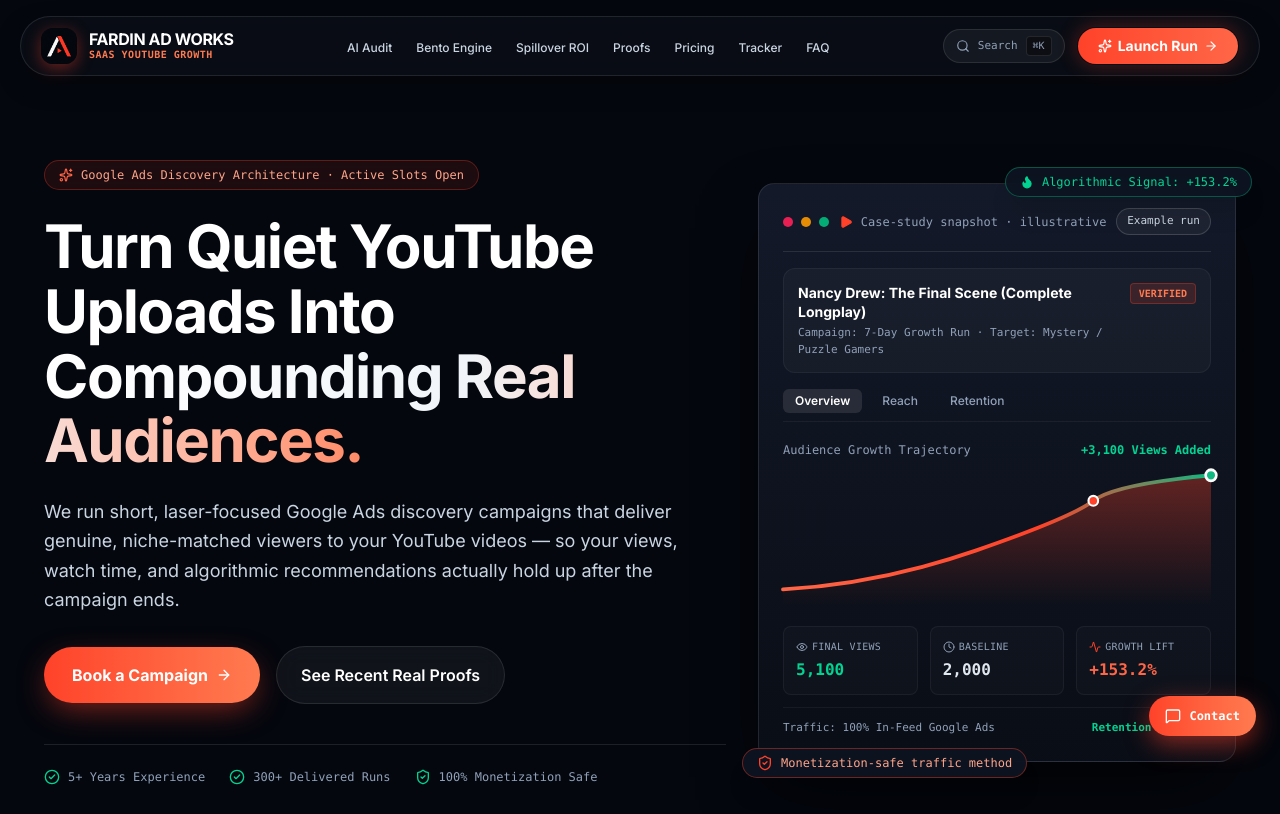
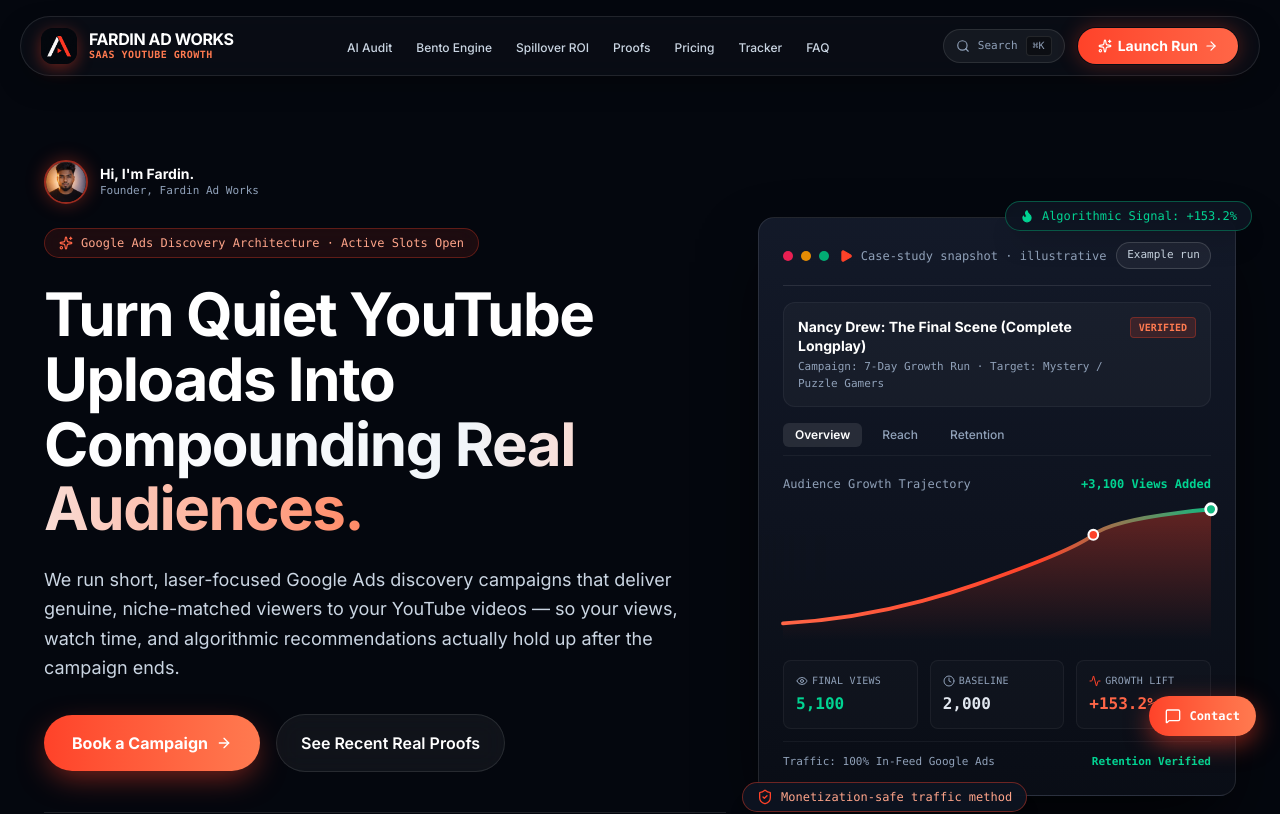
Before and after one commit to carrybit-dev/ad-works, a Next.js app: page / in a window 1280 px wide. Shown: the top 814 px of the page. Built offline with nearby package versions, Linux system fonts and the light colour scheme.

Commit message:
Add founder photo chip to hero

```diff
--- a/src/components/Hero.tsx
+++ b/src/components/Hero.tsx
@@ -16,6 +16,19 @@
 
           {/* Left Hero Column */}
           <div className="lg:col-span-7 flex flex-col items-start text-left z-10">
+            {/* Founder chip — real face above the fold */}
+            <div className="flex items-center gap-3 mb-6 animate-fadeIn">
+              <img
+                src="/fardin-tareque.png"
+                alt="Fardin Tareque"
+                className="w-11 h-11 rounded-full object-cover border-2 border-[#FF4229]/60 shadow-[0_0_18px_rgba(255,66,41,0.35)]"
+              />
+              <div>
+                <div className="text-sm font-bold text-white leading-tight">Hi, I&apos;m Fardin.</div>
+                <div className="text-[11px] text-slate-400 font-mono">Founder, Fardin Ad Works</div>
+              </div>
+            </div>
+
             {/* Top eyebrow badge */}
             <div className="inline-flex items-center gap-2 px-3.5 py-1.5 rounded-full bg-[#FF4229]/10 border border-[#FF4229]/30 text-[#FFA58A] font-mono text-xs mb-6 backdrop-blur-md animate-fadeIn">
               <Sparkles className="w-3.5 h-3.5 text-[#FF6647]" />
```
